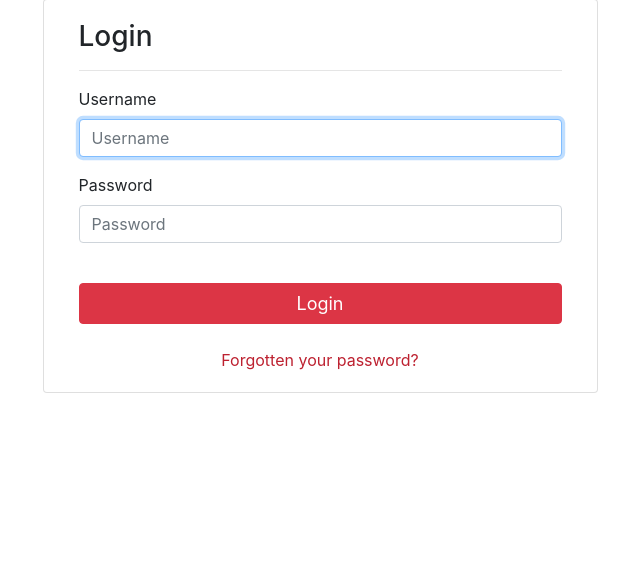
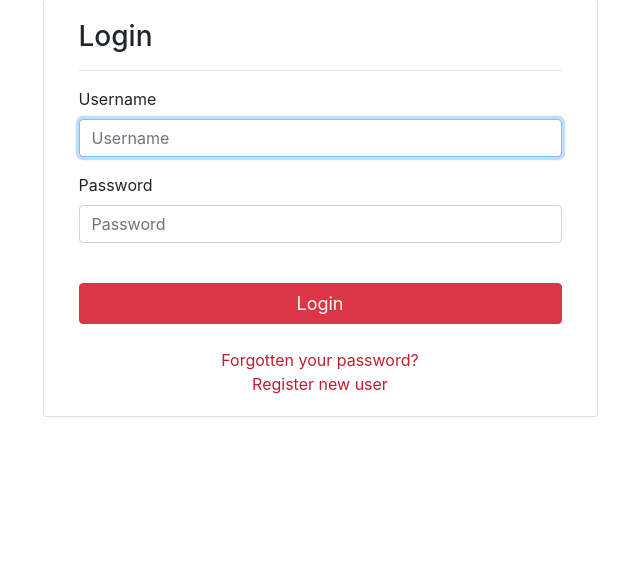
Before and after one commit to beeracademy/web, a Django app: page /login/ in a window 1280 px wide. Shown: the part 97-664 px from the top of the page, without its empty margins (320-960 px from the left). Run offline with Django 3.2, Linux system fonts and the light colour scheme; parts of the project's set-up code (start-up, migrations or seed data) failed here and were passed over; some libraries are stand-ins or nearby versions.

Commit message:
Added new user button to login screen

```diff
--- a/web/templates/login.html
+++ b/web/templates/login.html
@@ -19,6 +19,8 @@
 					<br><br>
 					<div class="text-center">
 						<a href="{% url 'password_reset' %}">Forgotten your password?</a>
+						<br>
+						<a href="{{ PLAY_URL }}">Register new user</a>
 					</div>
 					{% endbuttons %}
 				</form>
```
